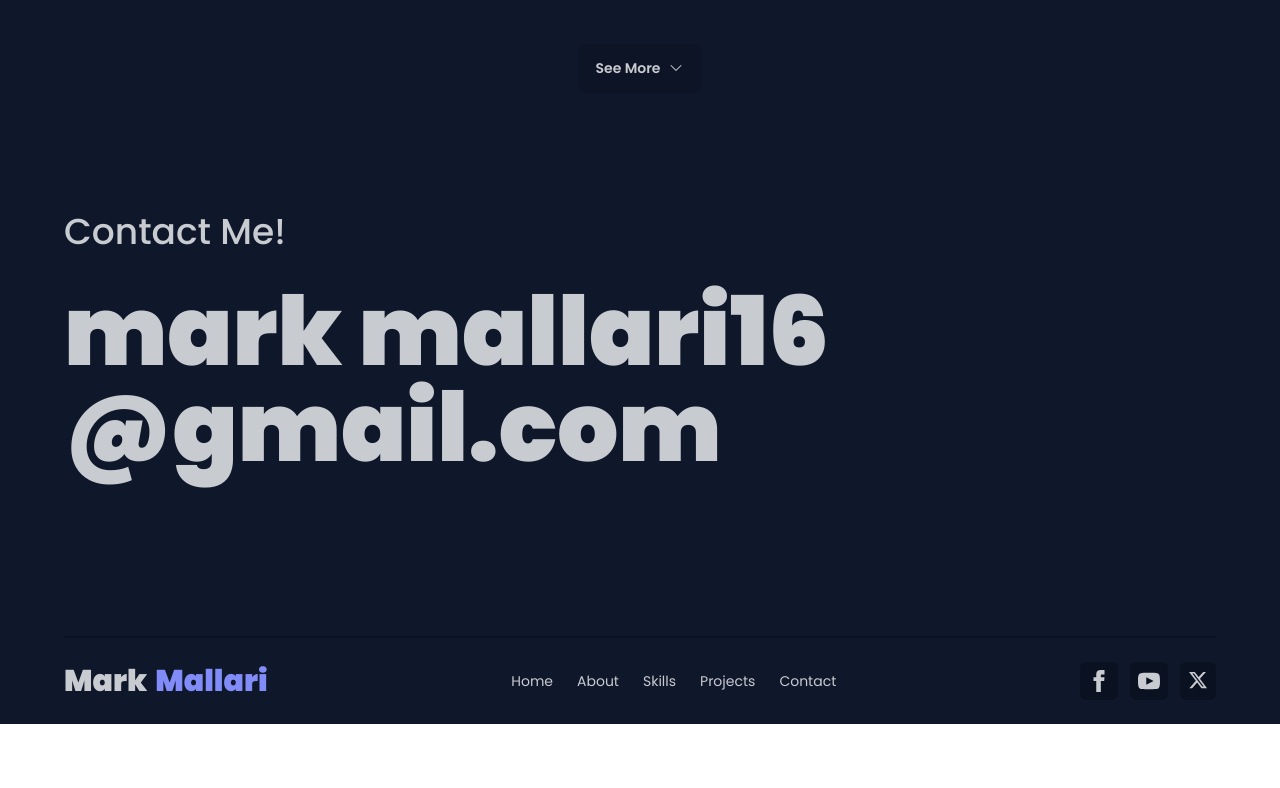
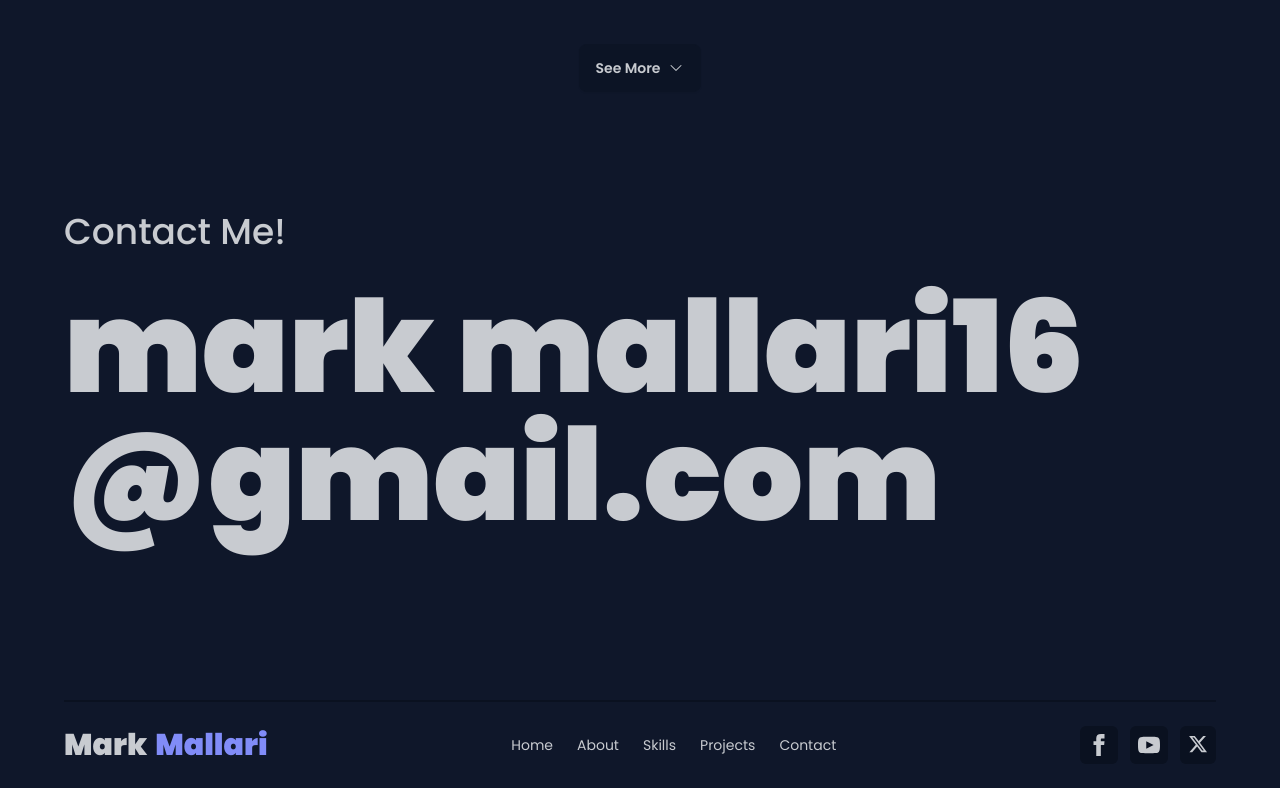
Before and after one commit to MarkMallari16/portfolio-website, a React (Vite) app: page / in a window 1280 px wide. Shown: the part 3452-4240 px from the top of the page. Before the commit the page ends 4176 px from the top, so only its background shows below. Built offline with nearby package versions, Linux system fonts and the light colour scheme.

Commit message:
fix some ui

```diff
--- a/src/components/NewContact.jsx
+++ b/src/components/NewContact.jsx
@@ -5,7 +5,7 @@ const NewContact = () => {
         <div className='pt-20 pb-40 px-6 lg:px-0'>
             <div>
                 <h2 className='text-4xl font-medium'>Contact Me!</h2>
-                <h1 className='mt-8 text-6xl md:text-6xl lg:text-8xl font-black hover:text-secondary transition-colors ease-in-out duration-200'>
+                <h1 className='mt-8 text-6xl md:text-6xl lg:text-9xl font-black hover:text-secondary break-all transition-colors ease-in-out duration-200'>
                     <a href="mailto:mallariftw01@gmail.com">mark
                         mallari16
                         @gmail.com</a>
```
